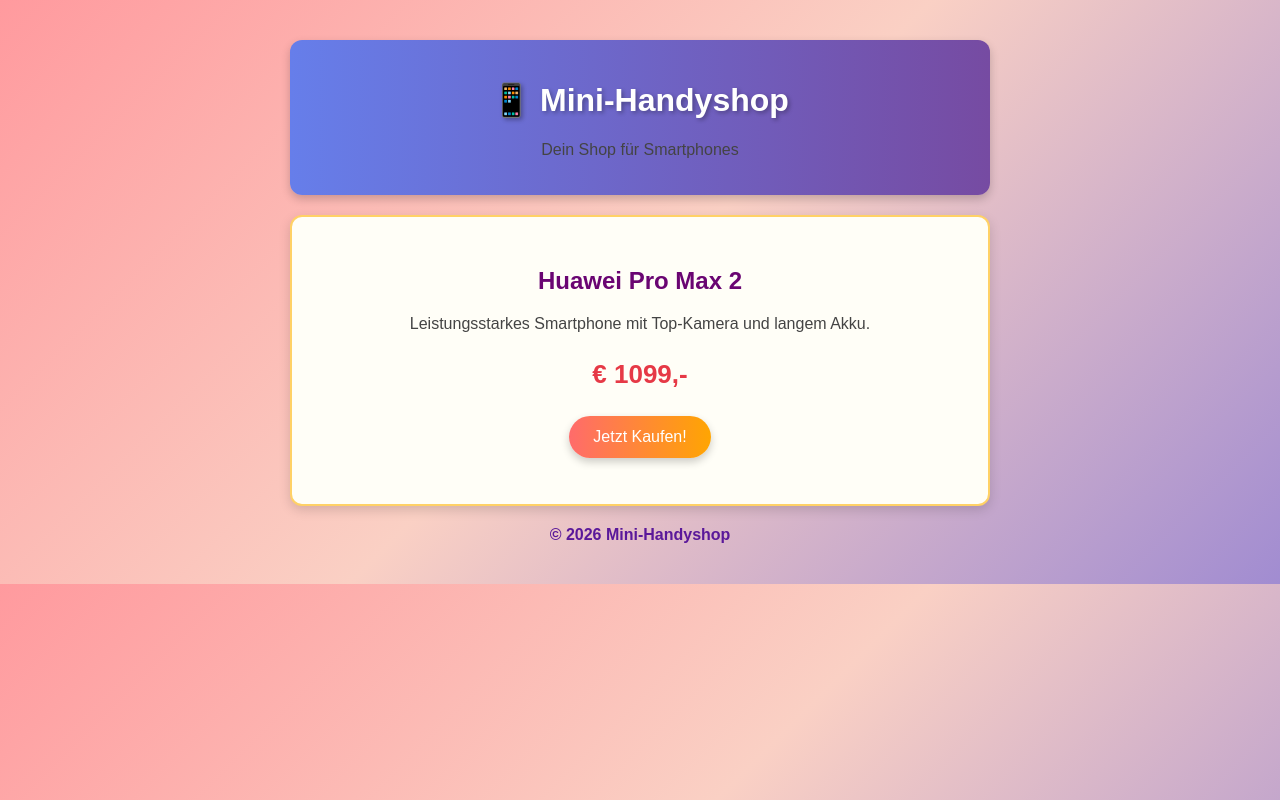
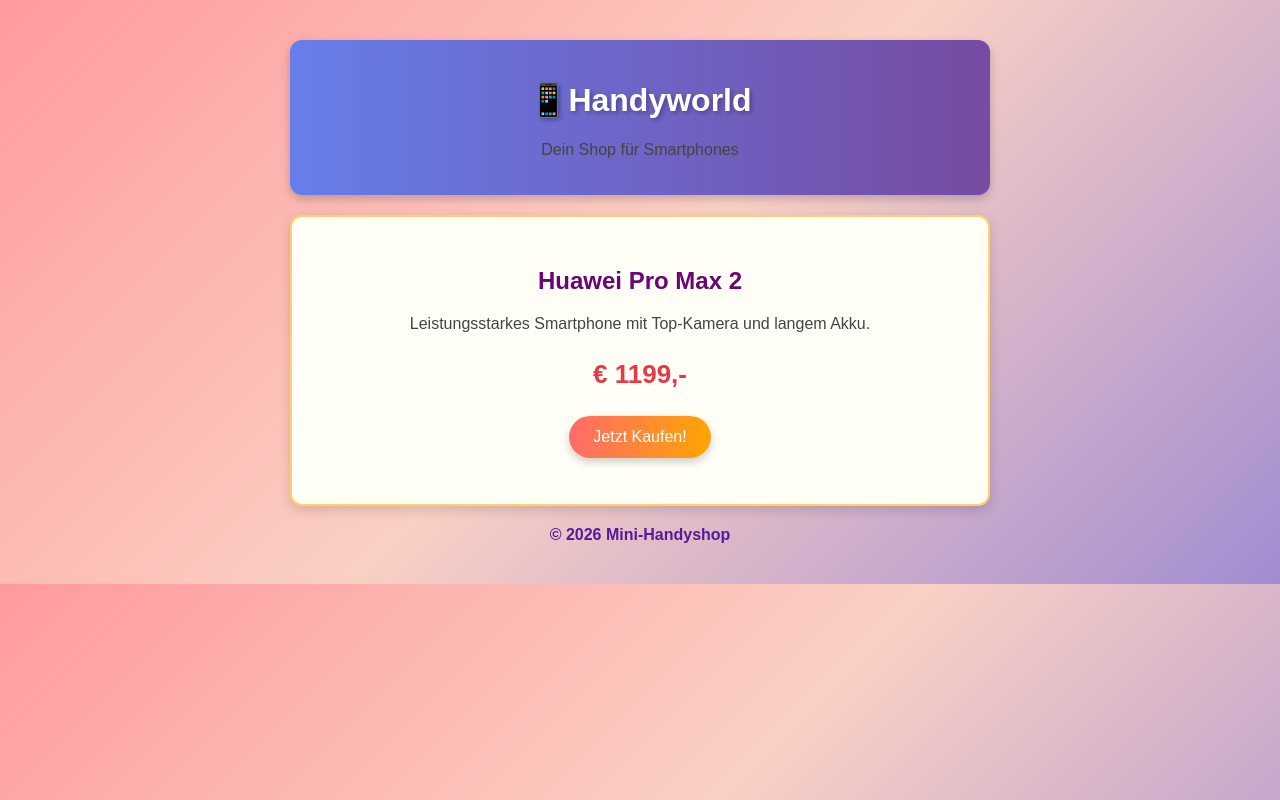
Before and after one commit to shoila08/miniHandyshop4ek, a plain HTML site: page index.html in a window 1280 px wide. Drawn offline with Linux system fonts and the light colour scheme.

Commit message:
Name Webshop geändert

```diff
--- a/index.html
+++ b/index.html
@@ -9,14 +9,14 @@
 <body>
 
     <header>
-        <h1>📱 Mini-Handyshop</h1>
+        <h1>📱Handyworld</h1>
         <p>Dein Shop für Smartphones</p>
     </header>
 
     <main>
         <h2>Huawei Pro Max 2</h2>
         <p>Leistungsstarkes Smartphone mit Top-Kamera und langem Akku.</p>
-        <p class="preis">€ 1099,-</p>
+        <p class="preis">€ 1199,-</p>
 
         <button id="btnKaufen">Jetzt Kaufen!</button>
 
```
